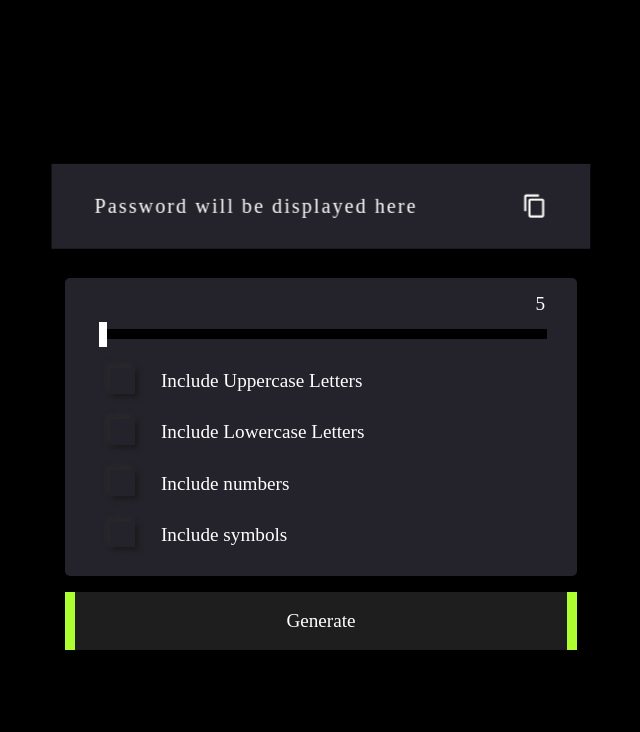
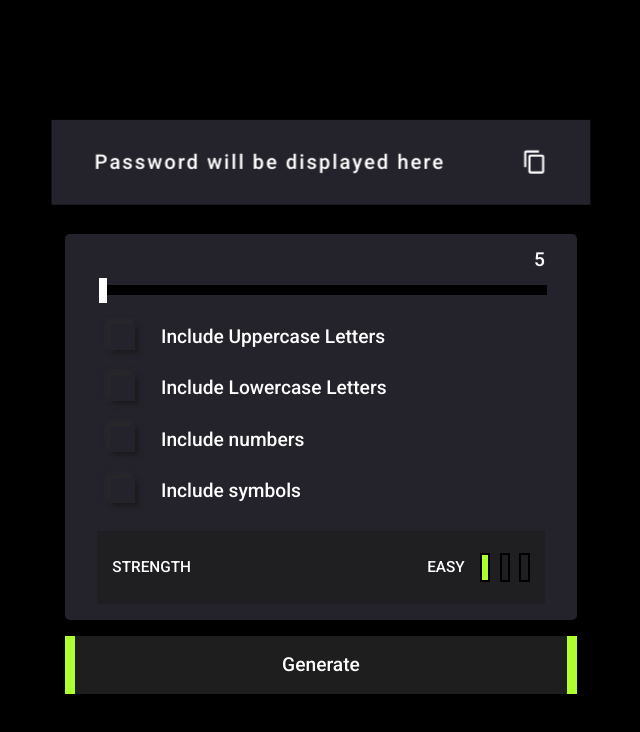
Before and after one commit to Uchiha-Itachi0/Mai_Kisi_Ko_Development_nahi_pdhta, a Next.js app in the folder Web Development/password-generator/: page / in a window 1280 px wide. Shown: the top 732 px of the page, without its empty margins (319-959 px from the left). Built offline with nearby package versions, Linux system fonts and the light colour scheme.

Commit message:
Updated font and added interface and strength

```diff
--- a/Web Development/password-generator/Components/Card.tsx
+++ b/Web Development/password-generator/Components/Card.tsx
@@ -6,6 +6,8 @@ import CheckBox from "./CheckBox";
 import Button from "./Button";
 import { useState } from "react";
 import generatePassword from "../utils/password_generator";
+import DifficultyMeter from "./DifficultyMeter";
+import { checkBoxInterface} from "../utils/Interface";
 
 const CardStyle = styled.div`
     display: flex;
@@ -40,6 +42,15 @@ const CardStyle = styled.div`
       margin-top: 1vw;
     }
   }
+  .card_display_mid_difficulty_meter{
+    display: flex;
+    align-items: center;
+    justify-content: space-between;
+    padding: 1.4em 1em;
+    background: rgba(30, 30, 30, 0.8);
+    margin-top: 1em;
+    font-size: max(1.2vw, .8em);
+  }
   .card_button{
     display: flex;
     justify-content: center;
@@ -56,6 +67,10 @@ const CardStyle = styled.div`
         h1{
           font-size: 3vw;
         }
+      }
+
+      .card_display_mid_difficulty_meter{
+        font-size: 3vw;
       }
     }
   }
@@ -81,24 +96,18 @@ const CardStyle = styled.div`
 `;
 
 
-interface checkBox {
-    lowercase: boolean;
-    uppercase: boolean;
-    numbers: boolean;
-    symbols: boolean;
-}
-
 const Card: NextPage = () => {
 
     const [ RANGE_VALUE, setRANGE_VALUE ] = useState(5);
     const [PASSWORD, setPASSWORD] = useState<string>("Password will be displayed here");
     const [ROTATE, setROTATE] = useState<boolean>(false);
-    const [ CHECKBOX, setCHECKBOX ] = useState<checkBox>({
+    const [ CHECKBOX, setCHECKBOX ] = useState<checkBoxInterface>({
         lowercase: false,
         uppercase: false,
         numbers: false,
         symbols: false
     });
+
 
     const inputRangeHandler = (e: any) => {
         const value: number = e.target.value;
@@ -110,6 +119,7 @@ const Card: NextPage = () => {
         setPASSWORD(password);
         setROTATE(!ROTATE);
     }
+
     return (
         <CardStyle>
             <div className="card_display_password">
@@ -134,6 +144,13 @@ const Card: NextPage = () => {
                     <CheckBox name = "symbols" checkBoxClicked = {setCHECKBOX} TEXT = "Include symbols"/>
                 </div>
 
+                <div className="card_display_mid_difficulty_meter">
+                    <h1>STRENGTH</h1>
+                    <DifficultyMeter
+                        checkBox = {CHECKBOX}
+                        range = {RANGE_VALUE}/>
+                </div>
+
             </div>
             <div className="card_button">
                 <Button buttonClickedHandler = {() => buttonClickedHandler()}WIDTH = "100%" HEIGHT = "100%"/>
--- a/Web Development/password-generator/Components/DifficultyMeter.tsx
+++ b/Web Development/password-generator/Components/DifficultyMeter.tsx
@@ -1,19 +1,14 @@
 import type { NextPage } from "next";
 import styled from "styled-components";
+import {PropsForDifficultyMeter} from "../utils/Interface";
 
-interface Props {
-    TEXT?: string;
-    BORDER_LENGTH?: string;
-    BORDER_COLOR?: string;
-    BACKGROUND_COLOR?: string;
-    DIFFICULTY_NUMBER?: number;
-}
 
 interface styleProps {
     BORDER_LENGTH: string;
     BORDER_COLOR: string;
     BACKGROUND_COLOR: string;
 }
+
 const DifficultyMeterStyle = styled.div<styleProps>`
   display: flex;
   gap: 1em;
@@ -35,15 +30,41 @@ const DifficultyMeterStyle = styled.div<styleProps>`
       }
     }
 
+  @media only screen and (max-width: 800px){
+    gap: .5em;
+    .difficulty_meter_container{
+      gap: .3em;
+      span{
+        width: 1vw;
+        height: 4vw;
+      }
+    }
+  }
+
 `;
 
-const DifficultyMeter: NextPage<Props> = ({
+const DifficultyMeter: NextPage<PropsForDifficultyMeter> = ({
     TEXT = "EASY",
     BORDER_COLOR = "#000",
     BORDER_LENGTH = "2px",
     BACKGROUND_COLOR = "#ADFF2F",
-    DIFFICULTY_NUMBER = 1
+    DIFFICULTY_NUMBER = 1,
+    checkBox,
+    range
                                           }) => {
+
+    if(checkBox?.lowercase && checkBox?.uppercase && checkBox?.numbers && checkBox?.symbols){
+        if(range >= 12){
+            DIFFICULTY_NUMBER = 3;
+            BACKGROUND_COLOR = "red"
+            TEXT = "HIGH"
+        }
+        else if (range >= 8){
+            DIFFICULTY_NUMBER = 2;
+            BACKGROUND_COLOR = "yellow"
+            TEXT = "MEDIUM"
+        }
+    }
     return (
         <DifficultyMeterStyle BORDER_LENGTH={BORDER_LENGTH}
                               BORDER_COLOR={BORDER_COLOR}
--- a/Web Development/password-generator/styles/GlobalStyles.ts
+++ b/Web Development/password-generator/styles/GlobalStyles.ts
@@ -2,7 +2,9 @@ import { createGlobalStyle } from 'styled-components';
 
 const GlobalStyle = createGlobalStyle`
 
-html, body, div, span, applet, object, iframe,
+  @import url('https://fonts.googleapis.com/css2?family=Montserrat:wght@700&family=Roboto:wght@500&display=swap');
+
+  html, body, div, span, applet, object, iframe,
 h1, h2, h3, h4, h5, h6, p, blockquote, pre,
 a, abbr, acronym, address, big, cite, code,
 del, dfn, em, img, ins, kbd, q, s, samp,
@@ -35,6 +37,7 @@ body {
     justify-content: center;
     align-items: center;
     min-height: 100vh;
+  font-family: 'Roboto', sans-serif;
 }
 ol, ul {
 	list-style: none;
--- /dev/null
+++ b/Web Development/password-generator/utils/Interface.ts
@@ -0,0 +1,18 @@
+interface checkBoxInterface {
+    lowercase: boolean,
+    uppercase: boolean,
+    numbers: boolean,
+    symbols: boolean
+}
+
+interface PropsForDifficultyMeter {
+    TEXT?: string;
+    BORDER_LENGTH?: string;
+    BORDER_COLOR?: string;
+    BACKGROUND_COLOR?: string;
+    DIFFICULTY_NUMBER?: number;
+    checkBox?: checkBoxInterface;
+    range: number;
+}
+
+export type { checkBoxInterface, PropsForDifficultyMeter }
```
Also changed, not shown: Web Development/password-generator/Components/CheckBox.tsx (+3 -7 lines).
